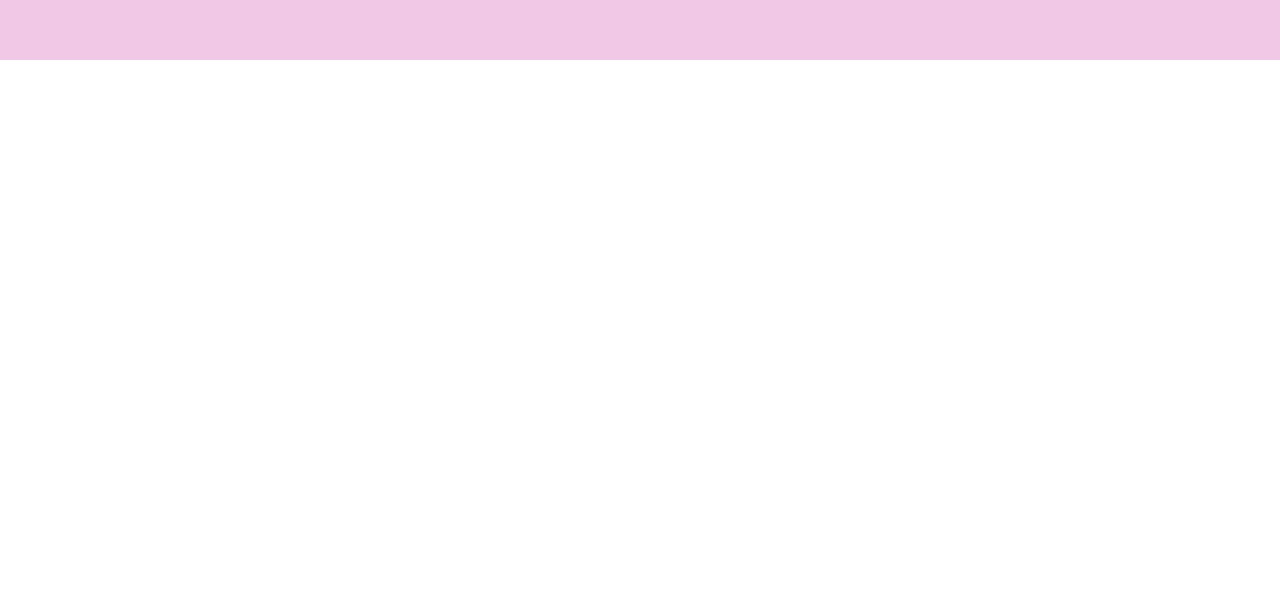
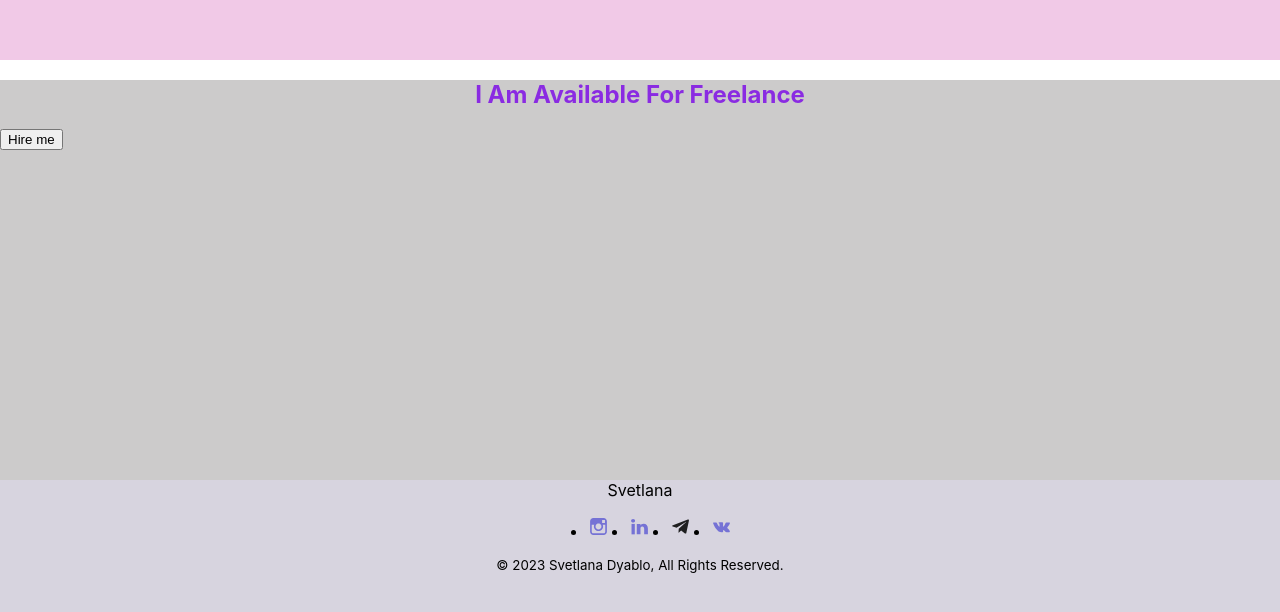
Before and after one commit to Renata-And/portfolio-example, a React (Create React App) app: page / in a window 1280 px wide. Shown: the part 3594-4206 px from the top of the page. Before the commit the page ends 3654 px from the top, so only its background shows below. Built offline with nearby package versions, Linux system fonts and the light colour scheme.

Commit message:
Created Slogan section, Footer section

```diff
--- a/src/App.tsx
+++ b/src/App.tsx
@@ -5,6 +5,8 @@ import { Skills } from './layout/sections/skills/Skills';
 import { Works } from './layout/sections/works/Works';
 import { Testimony } from './layout/sections/testimony/Testimony';
 import { Contact } from './layout/sections/contacts/Contacts';
+import { Slogan } from './layout/sections/slogan/Slogan';
+import { Footer } from './layout/footer/Footer';
 
 function App() {
   return (
@@ -15,6 +17,8 @@ function App() {
       <Works />
       <Testimony />
       <Contact />
+      <Slogan />
+      <Footer />
     </div>
   );
 }
--- /dev/null
+++ b/src/layout/footer/Footer.tsx
@@ -0,0 +1,63 @@
+import React from 'react'
+import styled from 'styled-components'
+import { Icon } from '../../components/icon/Icon'
+import { FlexWrapper } from '../../components/FlexWrapper'
+
+export const Footer = () => {
+  return (
+    <StyledFooter>
+      <FlexWrapper direction={'column'} align={'center'}>
+        <Name>Svetlana</Name>
+        <SocialList>
+          <SocialItem>
+            <SocialLink href={'#'}>
+              <Icon iconId={'inst'} width={'21px'} height={'21px'} viewBox={'0 0 21 21'} />
+            </SocialLink>
+          </SocialItem>
+          <SocialItem>
+            <SocialLink href={'#'}>
+              <Icon iconId={'linkedin'} width={'21px'} height={'21px'} viewBox={'0 0 21 21'} />
+            </SocialLink>
+          </SocialItem>
+          <SocialItem>
+            <SocialLink href={'#'}>
+              <Icon iconId={'telegram'} width={'21px'} height={'21px'} viewBox={'0 0 21 21'} />
+            </SocialLink>
+          </SocialItem>
+          <SocialItem>
+            <SocialLink href={'#'}>
+              <Icon iconId={'vk'} width={'21px'} height={'21px'} viewBox={'0 0 21 21'} />
+            </SocialLink>
+          </SocialItem>
+        </SocialList>
+        <Copyright>© 2023 Svetlana Dyablo, All Rights Reserved.</Copyright>
+      </FlexWrapper>
+    </StyledFooter>
+  )
+}
+
+const StyledFooter = styled.footer`
+  min-height: 50vh;
+  background-color: #d7d4df;
+`
+
+const Name = styled.span`
+
+`
+
+const SocialList = styled.ul`
+  display: flex;
+  gap: 20px;
+`
+
+const SocialItem = styled.li`
+
+`
+
+const SocialLink = styled.a`
+
+`
+
+const Copyright = styled.small`
+
+`
--- /dev/null
+++ b/src/layout/sections/slogan/Slogan.tsx
@@ -0,0 +1,19 @@
+import React from 'react'
+import styled from 'styled-components'
+import { SectionTitle } from '../../../components/SectionTitle'
+import { Button } from '../../../components/Button'
+
+export const Slogan = () => {
+  return (
+    <StyledSlogan>
+      <SectionTitle>I Am Available For Freelance</SectionTitle>
+      <Button>Hire me</Button>
+    </StyledSlogan>
+  )
+}
+
+
+const StyledSlogan = styled.section`
+  min-height: 50vh;
+  background-color: #a19e9e89;
+`
```
